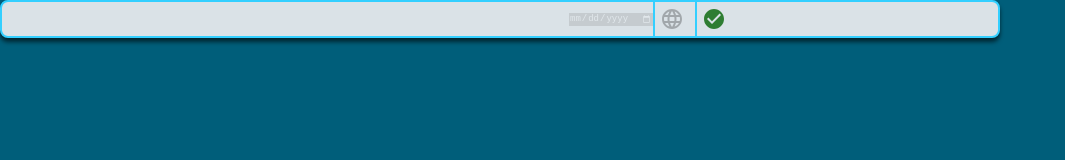
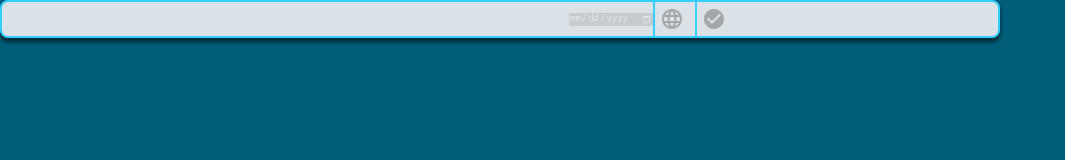
Before and after one commit to signscloudhn/budget, a Next.js app: page /dashboard/1/components/Tienda in a window 1280 px wide. Shown: the top 160 px of the page, without its empty margins (0-1065 px from the left). Built offline with nearby package versions, Linux system fonts and the light colour scheme.

Commit message:
💄 Nuevo estado de Not touched para las weeks

```diff
--- a/pages/dashboard/[id]/components/Tienda.tsx
+++ b/pages/dashboard/[id]/components/Tienda.tsx
@@ -50,16 +50,25 @@ const Tienda = ({ name, globalResidue, children }: TiendaProps) => {
   const current = data.stores[storeIndex]?.weeks[weekIndex]
 
   const hasResidue = () => {
+    const hasSpendingMoney = current?.division.some(
+      (publicacion) =>
+        publicacion.distribution.facebook.out !== 0 ||
+        publicacion.distribution.instagram.out !== 0
+    )
+
     if (current?.residue > 0) {
-      return false
+      return "has residue"
+    } else if (!hasSpendingMoney) {
+      return "not touched"
     } else {
-      return true
+      return "clean"
     }
   }
 
   const isLastWeek = () => {
-    if (data.weeks[data.weeks.length - 1].id === idToNumber) {return true}
-    else {
+    if (data.weeks[data.weeks.length - 1].id === idToNumber) {
+      return true
+    } else {
       return false
     }
   }
@@ -67,10 +76,17 @@ const Tienda = ({ name, globalResidue, children }: TiendaProps) => {
   return (
     <>
       <div className={styles.container}>
-        <div className={styles.title} style={isLastWeek() ? {cursor: "pointer"}: {cursor: "auto"}}>
-          <h5 onClick={()=>{
-            isLastWeek() && handleMaster()
-          }}>{name}</h5>
+        <div
+          className={styles.title}
+          style={isLastWeek() ? { cursor: "pointer" } : { cursor: "auto" }}
+        >
+          <h5
+            onClick={() => {
+              isLastWeek() && handleMaster()
+            }}
+          >
+            {name}
+          </h5>
         </div>
         <div className={styles.item_date}>
           <p>{current?.date}</p>
@@ -105,10 +121,16 @@ const Tienda = ({ name, globalResidue, children }: TiendaProps) => {
         </div>
         {children}
         <div className={styles.item}>
-          {hasResidue() ? (
+          {hasResidue() === "clean" && (
             <Icon component={CheckCircleIcon} color="success" />
-          ) : (
+          )}
+
+          {hasResidue() === "not touched" && (
             <Icon component={CheckCircleIcon} color="disabled" />
+          )}
+
+          {hasResidue() === "has residue" && (
+            <Icon component={CheckCircleIcon} color="warning" />
           )}
         </div>
       </div>
--- a/pages/dashboard/[id]/components/Week.tsx
+++ b/pages/dashboard/[id]/components/Week.tsx
@@ -58,7 +58,7 @@ const Week = ({ store, week, children }: WeekProps) => {
         <div className={styles.modal_container}>
           <div className={styles.modal}>
             <p>
-              Sumar el residue de la semana anterior a esta semana: {residueLast()}
+              Sumar el residuo de la semana anterior a esta semana: {residueLast()}
               <span>*Esta accion no se puede deshacer</span>
             </p>
             <div className={styles.buttons_container}>
```
